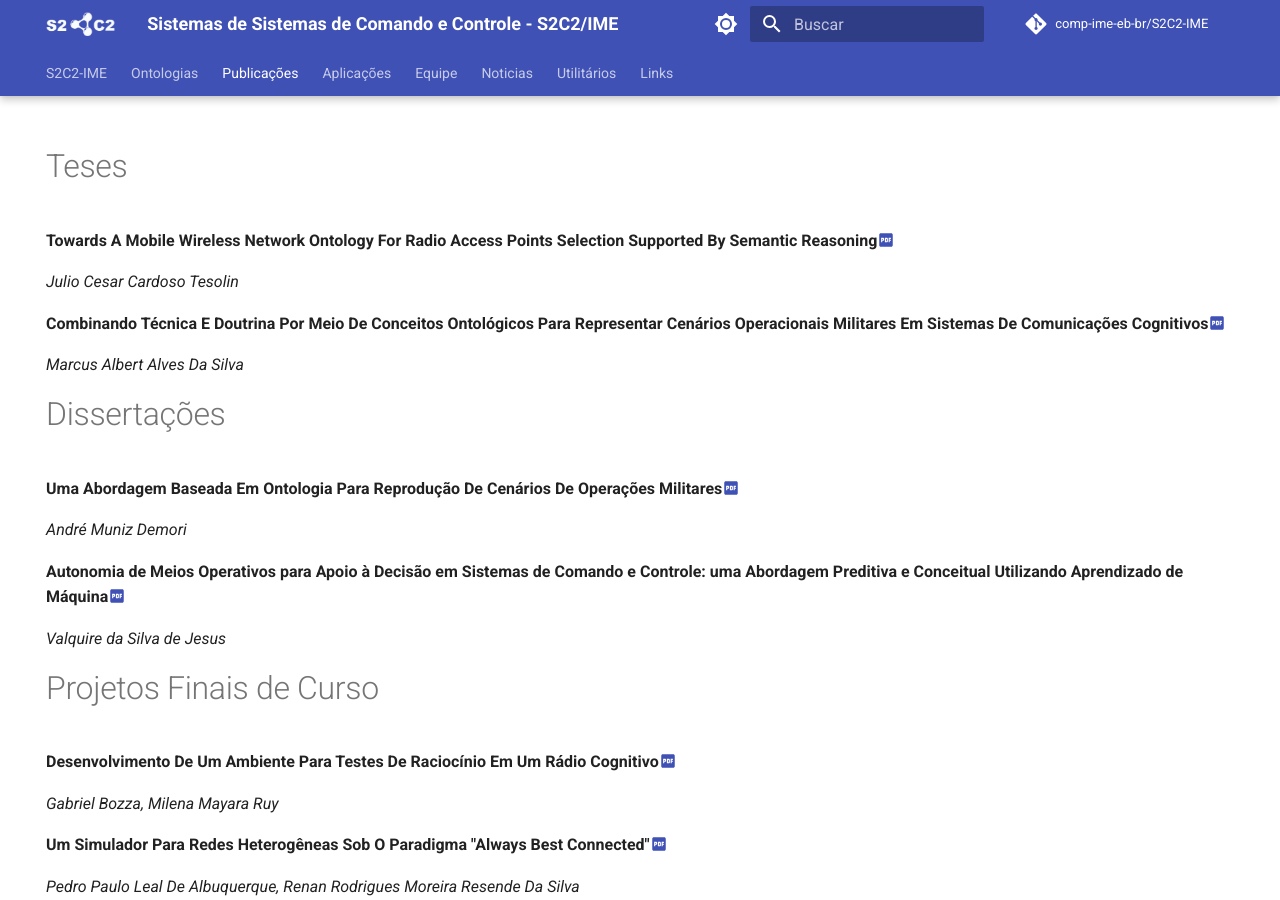
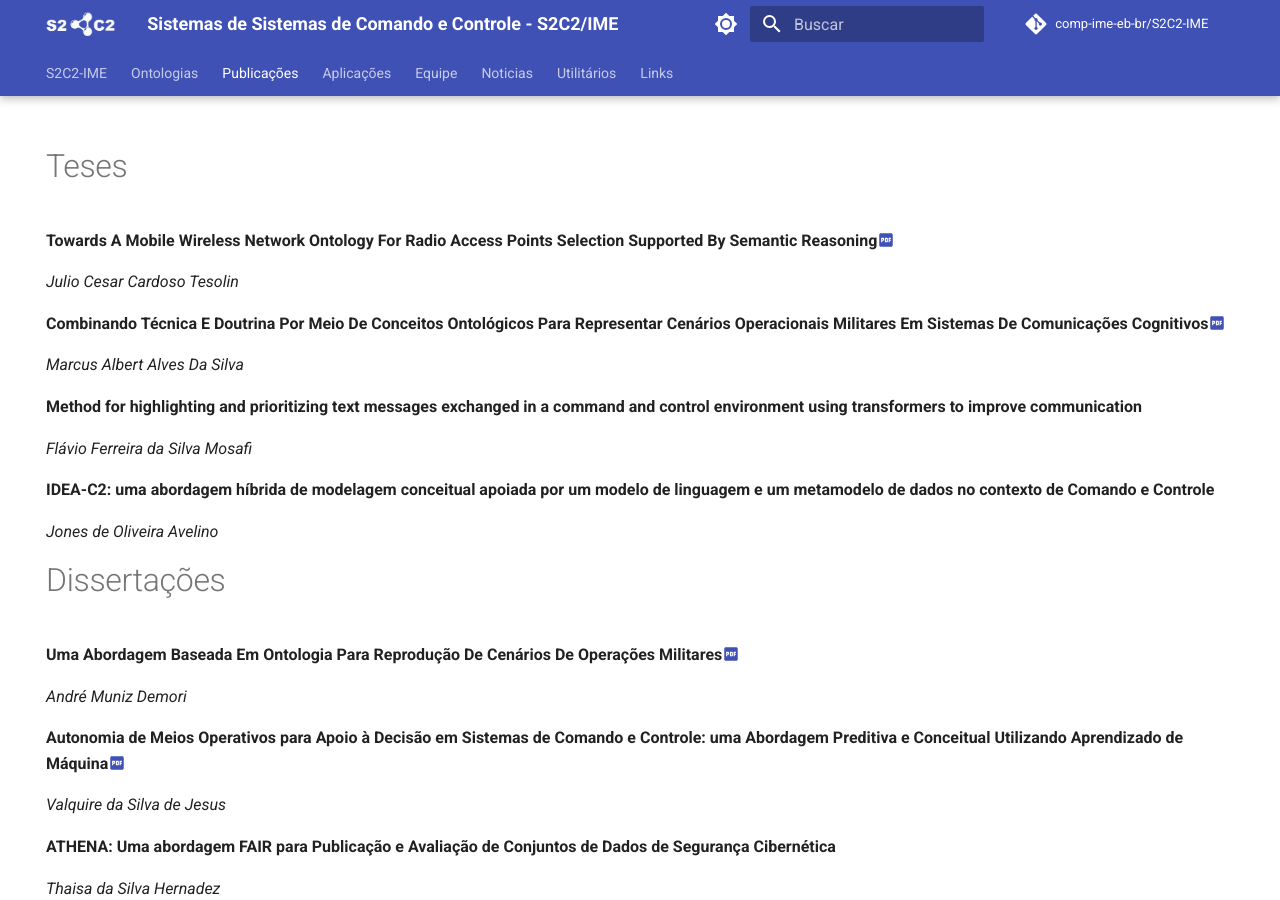
Before and after one commit to comp-ime-eb-br/S2C2-IME, an MkDocs documentation site: the page built from docs/publi.md, in a window 1280 px wide and 900 px high. Built offline with MkDocs 1.6.1 and Material for MkDocs 9.7.7, drawn with Linux system fonts in a browser that asks for light colours; comment, search, counter and statistics services are not loaded.

Commit message:
Update publi.md para incluir novas teses e dissertacoes finalizadas

```diff
--- a/docs/publi.md
+++ b/docs/publi.md
@@ -14,6 +14,15 @@ hide:
 
 *Marcus Albert Alves Da Silva*
 
+**Method for highlighting and prioritizing text messages exchanged in a command and control environment using transformers to improve communication**
+
+*Flávio Ferreira da Silva Mosafi*
+
+**IDEA-C2: uma abordagem híbrida de modelagem conceitual apoiada por um modelo de linguagem e um metamodelo de dados no contexto de Comando e Controle**
+
+*Jones de Oliveira Avelino*
+
+
 # Dissertações
 
 **Uma Abordagem Baseada Em Ontologia Para Reprodução De Cenários De  Operações Militares**[:material-file-pdf-box:{ title="file"}](https://github.com/comp-ime-eb-br/S2C2-IME/blob/main/publi/Disserta%C3%A7%C3%A3oAndreMunizDemori_IME_versao_final.pdf?raw=true){:download="Diss_ADemori"}
@@ -23,6 +32,12 @@ hide:
 **Autonomia de Meios Operativos para Apoio à Decisão em Sistemas de Comando e Controle: uma Abordagem Preditiva e Conceitual Utilizando Aprendizado de Máquina**[:material-file-pdf-box:{ title="file"}](https://github.com/comp-ime-eb-br/S2C2-IME/blob/main/publi/Dissertacao_Mestrado_PPGI_UFRJ_Valquire_Final_comAssinaturas.pdf?raw=true){:download="Diss_Valquire"}
 
 *Valquire da Silva de Jesus*
+
+**ATHENA: Uma abordagem FAIR para Publicação e Avaliação de Conjuntos de Dados de Segurança
+Cibernética**
+
+*Thaisa da Silva Hernadez*
+
 
 # Projetos Finais de Curso
 
```
